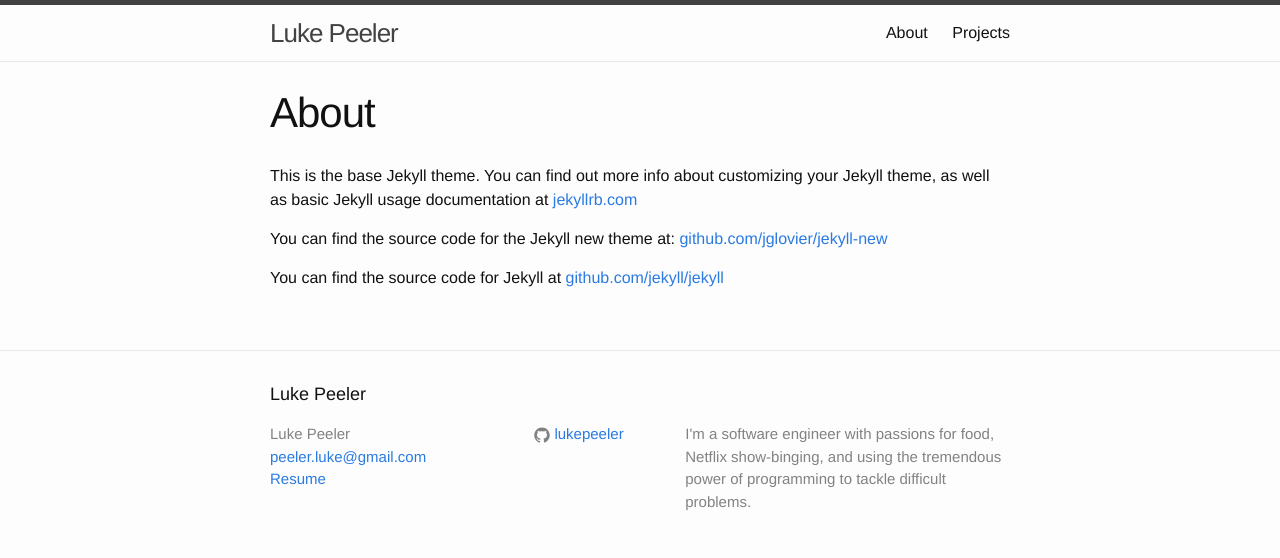
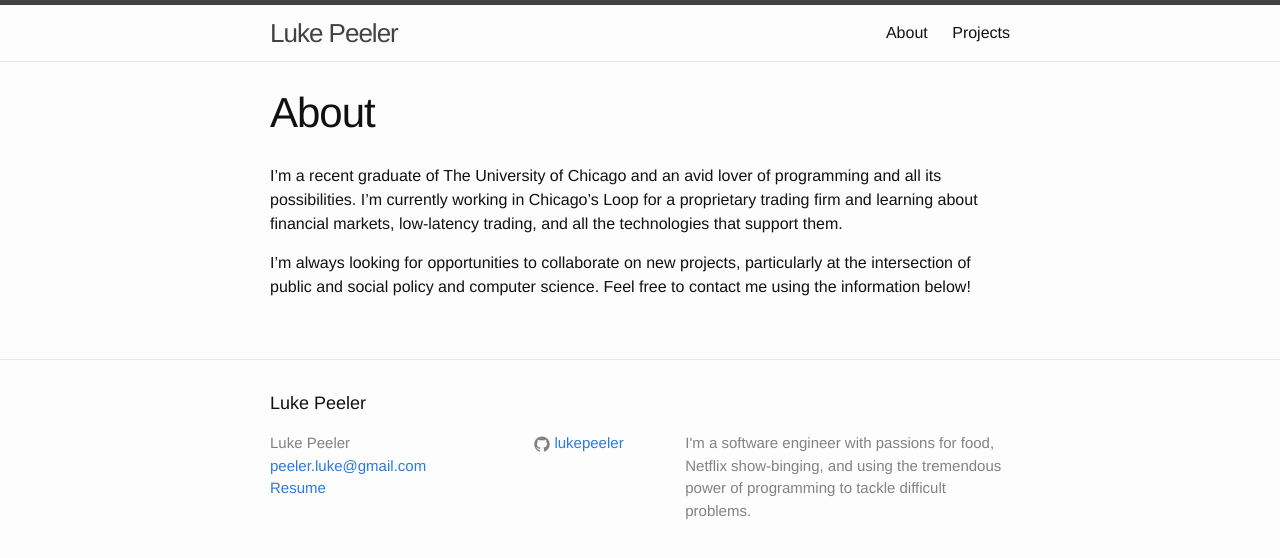
Before and after one commit to lukepeeler/lukepeeler.github.io, a Jekyll site: the page built from about.md, in a window 1280 px wide. Shown: the top 558 px of the page. Built offline with Jekyll 4.4.1, drawn with Linux system fonts in a browser that asks for light colours.

Commit message:
edited about

```diff
--- a/about.md
+++ b/about.md
@@ -4,8 +4,6 @@ title: About
 permalink: /about/
 ---
 
-This is the base Jekyll theme. You can find out more info about customizing your Jekyll theme, as well as basic Jekyll usage documentation at [jekyllrb.com](http://jekyllrb.com/)
+I'm a recent graduate of The University of Chicago and an avid lover of programming and all its possibilities. I'm currently working in Chicago's Loop for a proprietary trading firm and learning about financial markets, low-latency trading, and all the technologies that support them.
 
-You can find the source code for the Jekyll new theme at: [github.com/jglovier/jekyll-new](https://github.com/jglovier/jekyll-new)
-
-You can find the source code for Jekyll at [github.com/jekyll/jekyll](https://github.com/jekyll/jekyll)
+I'm always looking for opportunities to collaborate on new projects, particularly at the intersection of public and social policy and computer science. Feel free to contact me using the information below!
```
Also changed, not shown: 2 other files.
